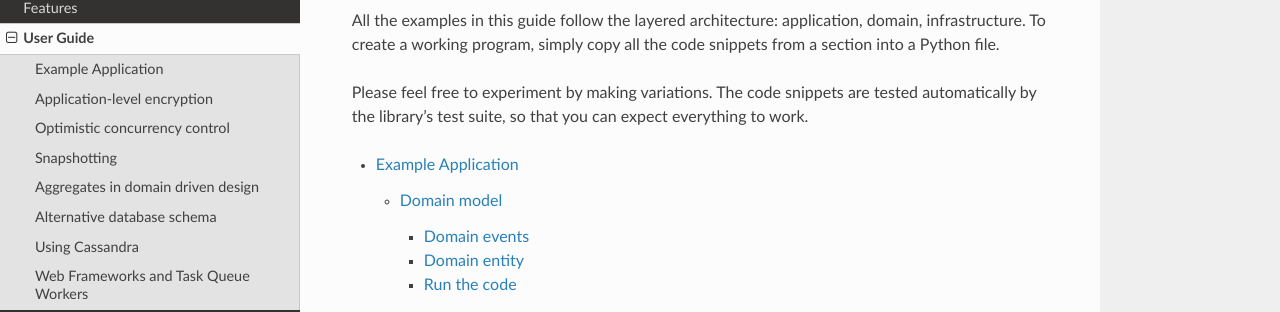
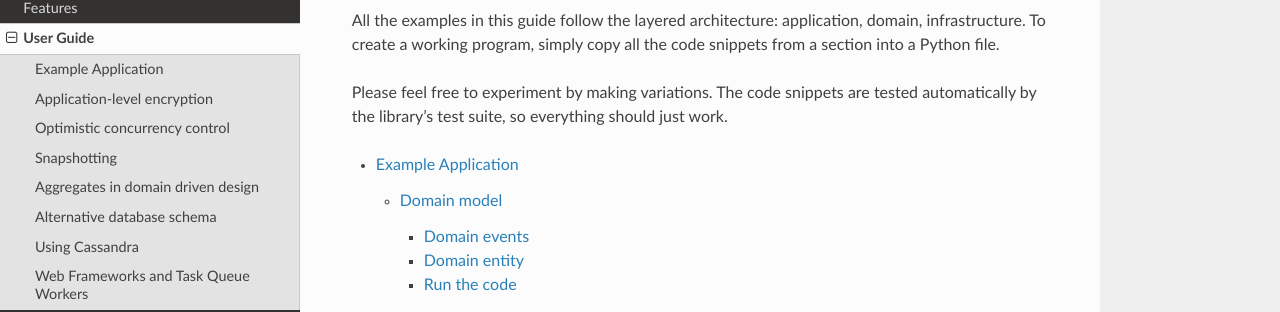
Before and after one commit to pyeventsourcing/eventsourcing, a Sphinx documentation site: the page built from docs/topics/user_guide/index.rst, in a window 1280 px wide and 1237 px high. Shown: the part 199-511 px from the top of the window. Built offline with Sphinx 7.4.7 and the Read the Docs theme 2.0.0, drawn with Linux system fonts in a browser that asks for light colours.

Commit message:
Update index.rst

```diff
--- a/docs/topics/user_guide/index.rst
+++ b/docs/topics/user_guide/index.rst
@@ -9,8 +9,8 @@ application, domain, infrastructure. To create a working program,
 simply copy all the code snippets from a section into a Python file.
 
 Please feel free to experiment by making variations. The code snippets
-are tested automatically by the library's test suite, so that you can
-expect everything to work.
+are tested automatically by the library's test suite, so everything should
+just work.
 
 
 .. toctree::
```
